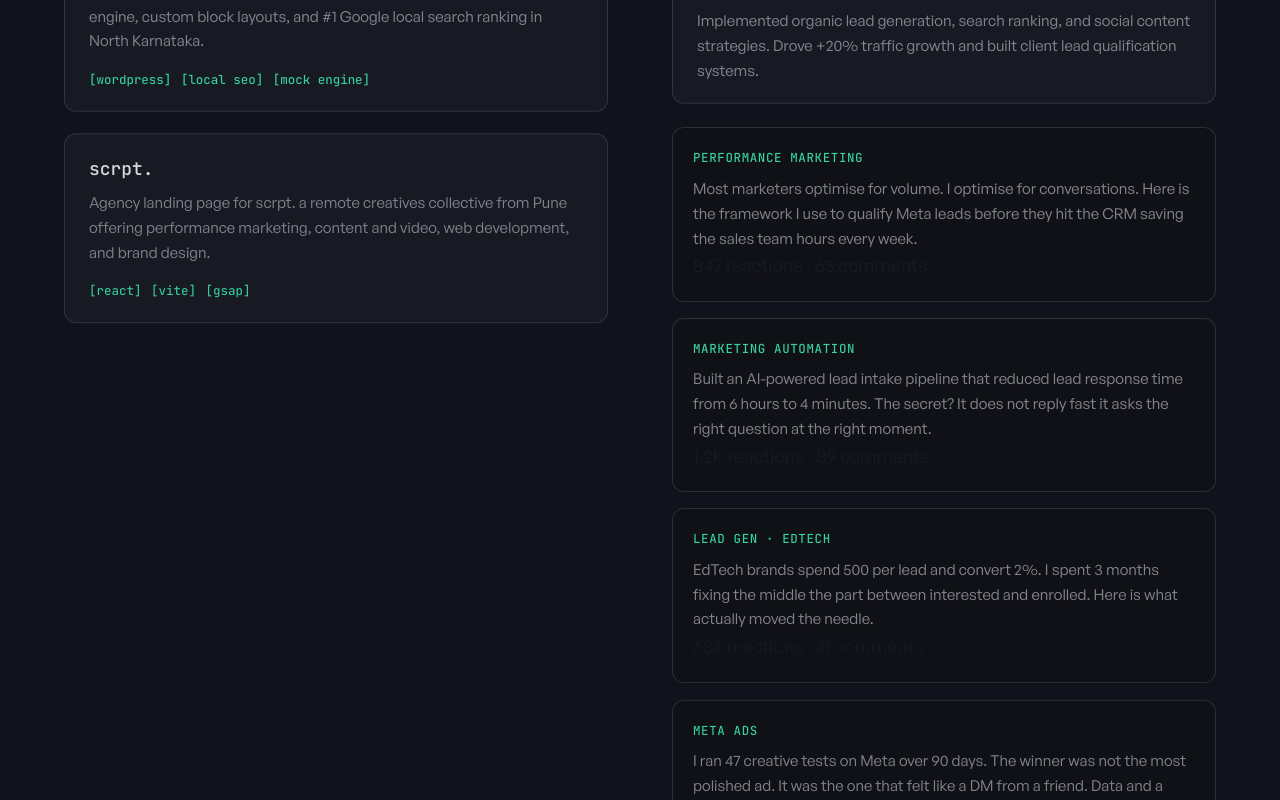
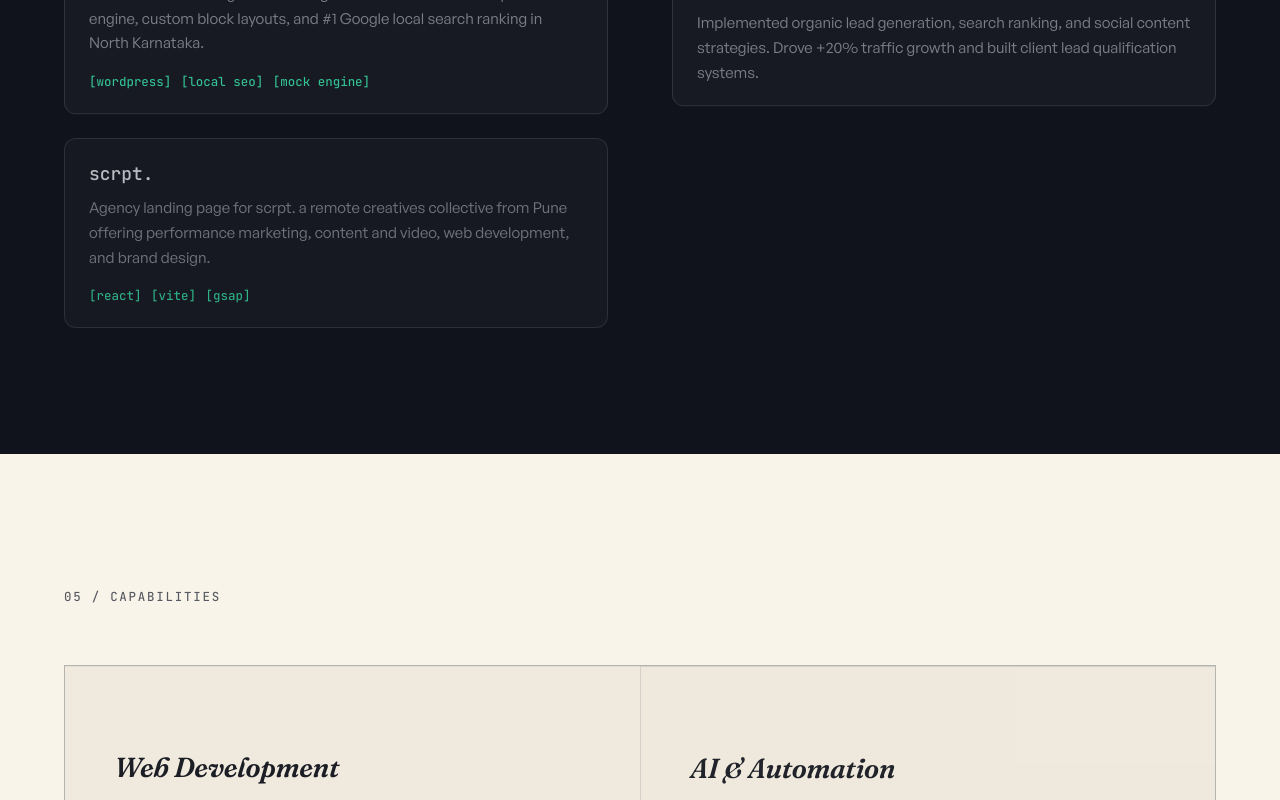
Before and after one commit to jaysahastrabudhe/jay-portfolio, a React (Vite) app: page / in a window 1280 px wide. Shown: the part 5080-5880 px from the top of the page. Built offline with nearby package versions, Linux system fonts and the light colour scheme.

Commit message:
feat: remove LinkedIn posts section from Portfolio

```diff
--- a/src/components/Portfolio.jsx
+++ b/src/components/Portfolio.jsx
@@ -1,7 +1,7 @@
 import { useState, useEffect, useRef } from 'react'
 import { animate, stagger, scrambleText, enterOnce, createTimeline } from '../lib/anime'
 import { useAnimeScope } from '../lib/useAnimeScope'
-import { webProjects, liPosts } from '../data/projects'
+import { webProjects } from '../data/projects'
 import './Portfolio.css'
 
 function GitHubIcon() {
@@ -157,10 +157,10 @@ export default function Portfolio() {
 
 
 
-    const mktCards = root.querySelectorAll('.portfolio__mkt-card')
+
 
     if (self.matches.reduce) {
-      animate([eyebrow, heading, cliContainer, devHeading, mktHeading, ...screenshotTiles, ...campaignTiles,  ...mktCards], {
+      animate([eyebrow, heading, cliContainer, devHeading, mktHeading, ...screenshotTiles, ...campaignTiles,  ], {
         opacity: [0, 1],
         duration: 300,
         ease: 'linear',
@@ -207,14 +207,7 @@ export default function Portfolio() {
       autoplay: enterOnce(root, 20),
     })
 
-    animate(mktCards, {
-      opacity: [0, 1],
-      translateY: [36, 0],
-      duration: 650,
-      ease: 'outCubic',
-      delay: stagger(80),
-      autoplay: enterOnce(root, 20),
-    })
+
 
 
   })
@@ -313,16 +306,7 @@ export default function Portfolio() {
               ))}
             </div>
 
-            {/* LinkedIn growth metrics */}
-            <div className="portfolio__mkt-grid">
-              {liPosts.map((post, i) => (
-                <article key={i} className="portfolio__mkt-card">
-                  <p className="portfolio__mkt-tag">{post.tag}</p>
-                  <p className="portfolio__mkt-text">{post.text}</p>
-                  <p className="portfolio__mkt-engagement">{post.reactions}</p>
-                </article>
-              ))}
-            </div>
+
           </div>
 
         </div>
```
